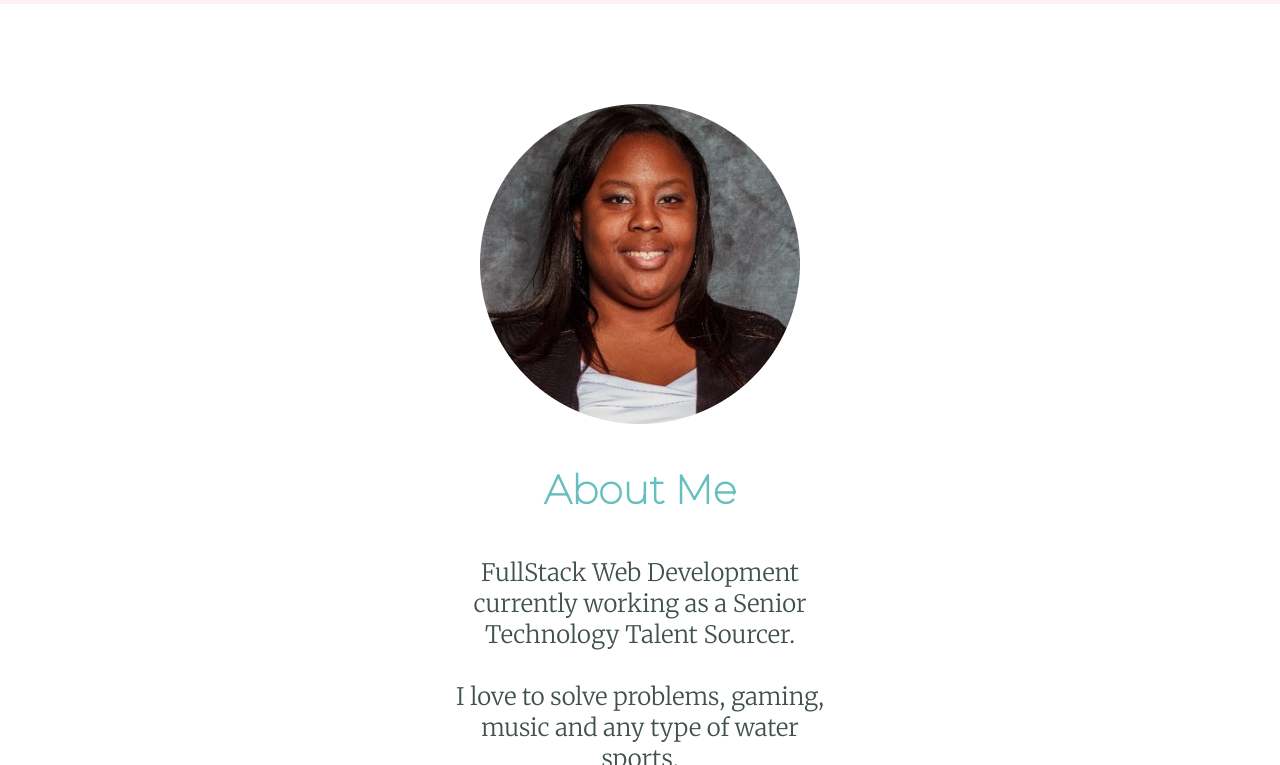
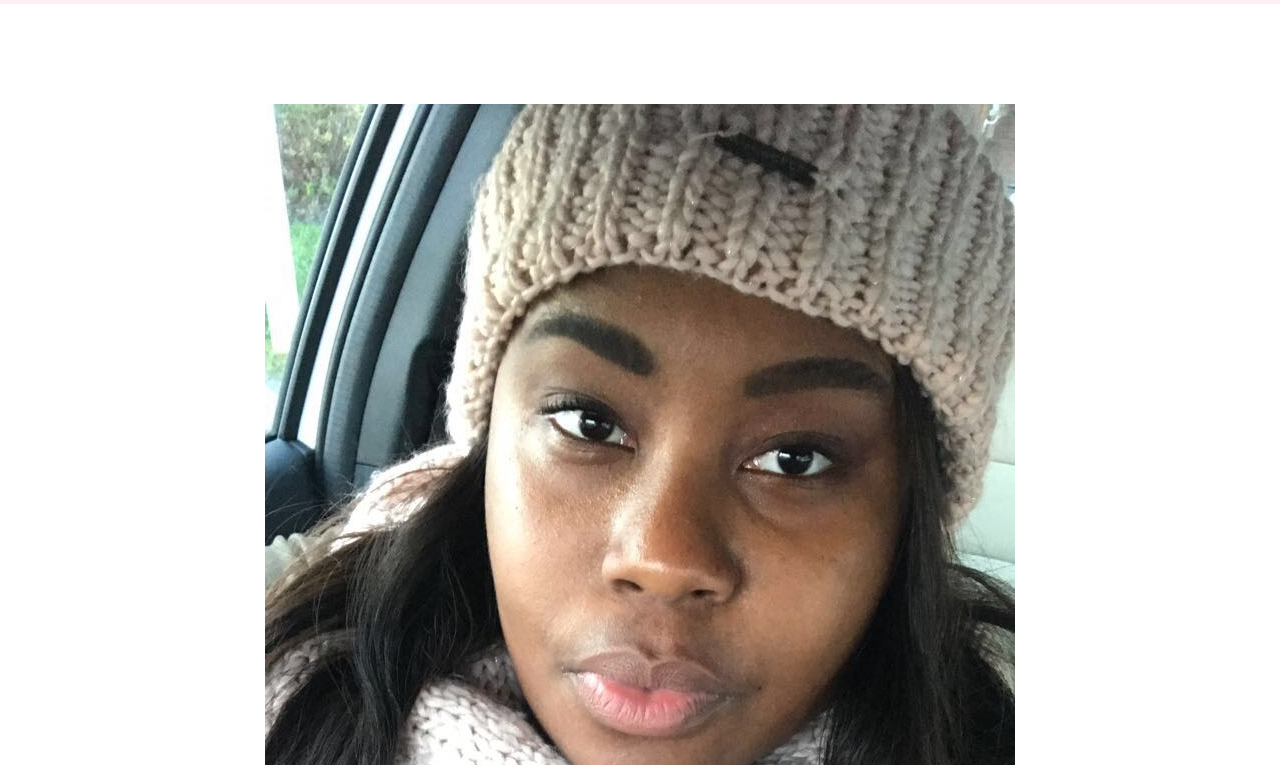
Before and after one commit to amchance/Personal-Site, a plain HTML site: page index.html in a window 1280 px wide. Shown: the part 815-1580 px from the top of the page. Drawn offline with Linux system fonts and the light colour scheme.

Commit message:
Updated Profile Picture

```diff
--- a/index.html
+++ b/index.html
@@ -23,7 +23,7 @@
 
     <div class="middle-container">
       <div class="profile">
-        <img src="Ashley-Circle.png" alt="Ashley-Circle-img">
+        <img src="Profile_Pic.jpg" alt="Ashley-Circle-img">
         <h2>
             About Me
         </h2>
```
